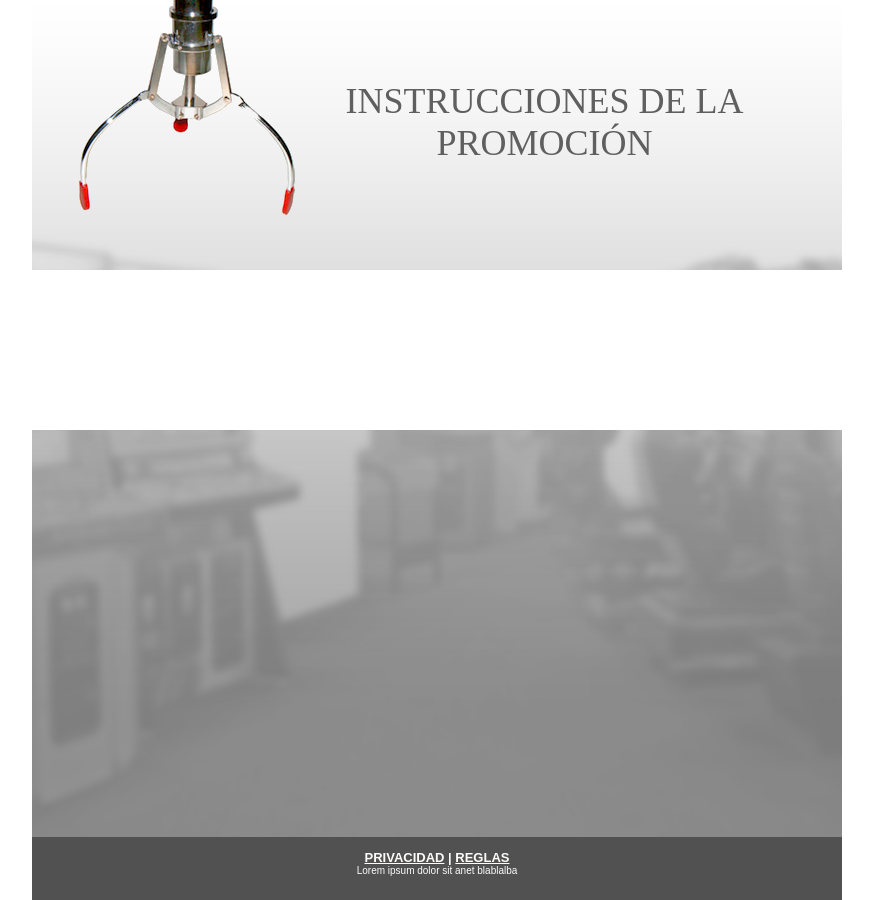
After one commit to JuanGaVS/gamers_paradise, a PHP site: page /instrucciones.php in a window 1280 px wide. The commit adds this page. Shown: the whole page, without its empty margins (203-1076 px from the left). Run offline with PHP 8.4, Linux system fonts and the light colour scheme; some web fonts are replaced.

Commit message:
instrucciones.php en progreso

```diff
--- a/_notes/dwsync.xml
+++ b/_notes/dwsync.xml
@@ -4,8 +4,8 @@
 <file name="gamers-paradise.komodoproject" server="C:/AppServ/www/gamers_paradise/" local="130124545287512014" remote="130124545280000000" Dst="0" />
 <file name="gamers_paradise.ste" server="C:/AppServ/www/gamers_paradise/" local="130124635820430201" remote="130124635820000000" Dst="0" />
 <file name="instrucciones.html" server="C:/AppServ/www/gamers_paradise/" local="130124545287832033" remote="130124545280000000" Dst="0" />
-<file name="instrucciones2.html" server="C:/AppServ/www/gamers_paradise/" local="130124545287852034" remote="130124545280000000" Dst="0" />
 <file name="README.md" server="C:/AppServ/www/gamers_paradise/" local="130124545287272001" remote="130124545280000000" Dst="0" />
-<file name=".gitignore" server="C:/AppServ/www/gamers_paradise/" local="130125432392045894" remote="130125432390000000" Dst="0" />
+<file name=".gitignore" server="C:/AppServ/www/gamers_paradise/" local="130126326410037311" remote="130126326410000000" Dst="0" />
 <file name="prelike.php" server="C:/AppServ/www/gamers_paradise/" local="130126315116091334" remote="130126315110000000" Dst="0" />
+<file name="instrucciones.php" server="C:/AppServ/www/gamers_paradise/" local="130126325106122731" remote="130126325100000000" Dst="0" />
 </dwsync>
--- a/css/_notes/dwsync.xml
+++ b/css/_notes/dwsync.xml
@@ -1,6 +1,6 @@
 <?xml version="1.0" encoding="utf-8" ?>
 <dwsync>
-<file name="estilos.css" server="C:/AppServ/www/gamers_paradise/" local="130126314739189777" remote="130126314730000000" Dst="0" />
+<file name="estilos.css" server="C:/AppServ/www/gamers_paradise/" local="130126328414121938" remote="130126328410000000" Dst="0" />
 <file name="exito.css" server="C:/AppServ/www/gamers_paradise/" local="130126034360000000" remote="130126034360000000" Dst="0" />
 <file name="instrucciones.css" server="C:/AppServ/www/gamers_paradise/" local="130126034360000000" remote="130126034360000000" Dst="0" />
 <file name="reset.css" server="C:/AppServ/www/gamers_paradise/" local="130126034360000000" remote="130126034360000000" Dst="0" />
--- a/css/estilos.css
+++ b/css/estilos.css
@@ -75,10 +75,21 @@ body,div,dl,dt,dd,ul,ol,li,h1,h2,h3,h4,h5,h6,pre,code,form,fieldset,legend,input
 	background:url(../imagenes/bg.png) no-repeat;
 }
 
+#titulo{
+	width:405px;
+	height:60px;
+	display:block;
+	float:right;
+	padding: 80px 95px 80px 0;
+}
+
 #instrucciones {
-	margin: 120px 87px;
-	width: 635px;
-	height: 360px;
+	height:160px;
+	width:810px;
+	display: block;
+	float: left;
+	background: #FFF;
+	margin-left:0px;
 }
 
 #footer-title{
--- /dev/null
+++ b/instrucciones.php
@@ -0,0 +1,29 @@
+<!doctype html>
+<html>
+<head>
+<meta charset="utf-8">
+<title>Instrucciones</title>
+<link href="css/estilos.css" rel="stylesheet" type="text/css" media="screen">
+</head>
+
+<body>
+
+<div id="wrapper">
+
+	<div id="titulo">
+    	<h1 class="titles">INSTRUCCIONES DE LA PROMOCIÓN</h1>
+    </div>
+
+
+  	<div id="instrucciones">
+
+    </div>
+
+    <div id="footer">
+                <h2 id="footer-title"><a href="#">PRIVACIDAD</a> | <a href="#">REGLAS</a></h2>
+                <p class="information">Lorem ipsum dolor sit anet blablalba</p>
+    </div>
+  </div>
+</div>
+</body>
+</html>
```
Also changed, not shown: 1 other file.
